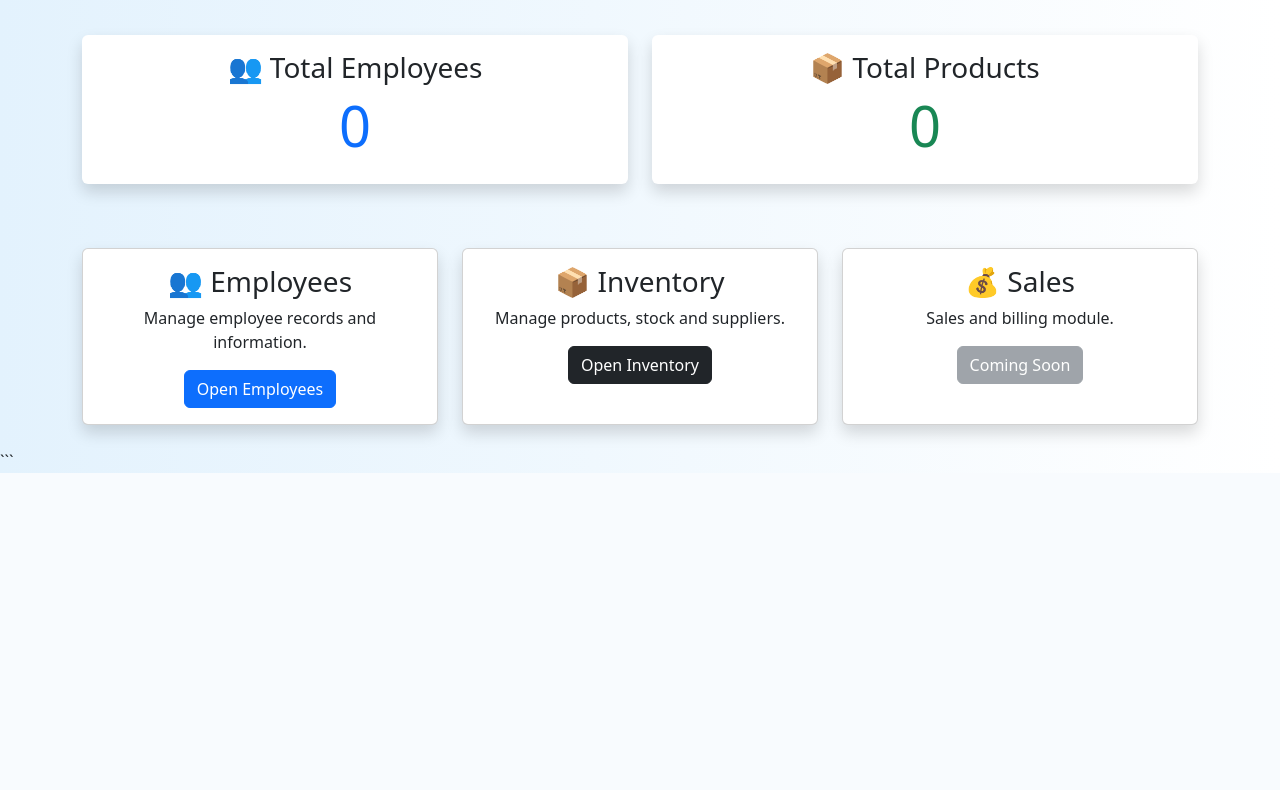
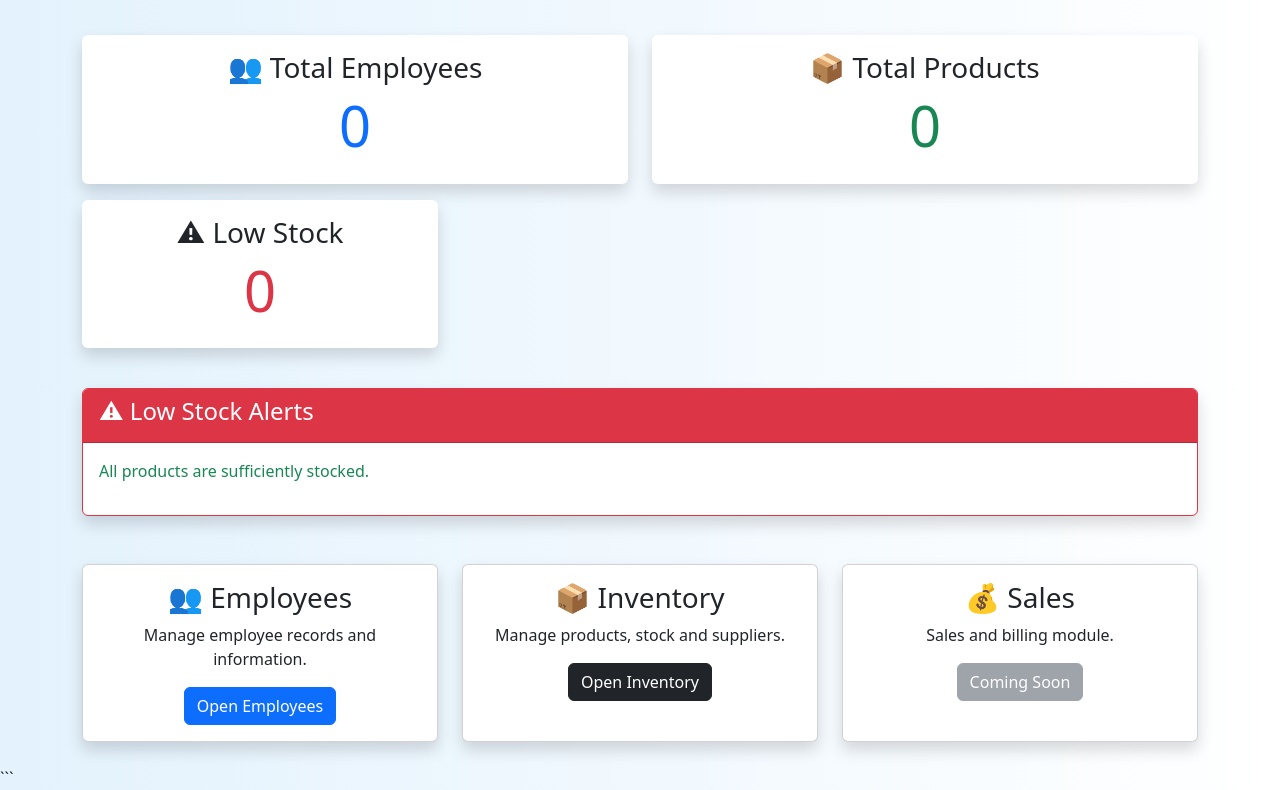
Before and after one commit to ArchanaMishra21/Work_Sphere, a Flask app: page / in a window 1280 px wide. Shown: the part 376-1166 px from the top of the page. Before the commit the page ends 849 px from the top, so only its background shows below. Run offline with Flask 3, Linux system fonts and the light colour scheme; data that the repository does not hold is empty.

Commit message:
added dashboard analytics and low stock alerts

```diff
--- a/app.py
+++ b/app.py
@@ -19,10 +19,18 @@ def home():
     employee_count = Employee.query.count()
     product_count = Product.query.count()
 
+    low_stock_products = Product.query.filter(
+        Product.quantity <= 10
+    ).all()
+
+    low_stock_count = len(low_stock_products)
+
     return render_template(
         "home.html",
         employee_count=employee_count,
-        product_count=product_count
+        product_count=product_count,
+        low_stock_products=low_stock_products,
+        low_stock_count=low_stock_count
     )
 
 
--- a/templates/home.html
+++ b/templates/home.html
@@ -129,6 +129,76 @@
 
         </div>
 
+        <div class="col-md-4 mb-3">
+
+            <div class="card shadow border-0">
+
+                <div class="card-body text-center">
+
+                    <h3>
+                        ⚠ Low Stock
+                    </h3>
+
+                    <h1 class="display-4 text-danger">
+                        {{ low_stock_count }}
+                    </h1>
+
+                </div>
+
+            </div>
+
+        </div>
+
+    </div>
+
+</div>
+
+<!-- Low Stock Alert -->
+
+<div class="container mt-4">
+
+    <div class="card shadow border-danger">
+
+        <div class="card-header bg-danger text-white">
+
+            <h4>
+                ⚠ Low Stock Alerts
+            </h4>
+
+        </div>
+
+        <div class="card-body">
+
+            {% if low_stock_products %}
+
+                <ul class="list-group">
+
+                    {% for product in low_stock_products %}
+
+                    <li class="list-group-item d-flex justify-content-between">
+
+                        <strong>{{ product.name }}</strong>
+
+                        <span>
+                            Stock: {{ product.quantity }}
+                        </span>
+
+                    </li>
+
+                    {% endfor %}
+
+                </ul>
+
+            {% else %}
+
+                <p class="text-success">
+                    All products are sufficiently stocked.
+                </p>
+
+            {% endif %}
+
+        </div>
+
     </div>
 
 </div>
```
